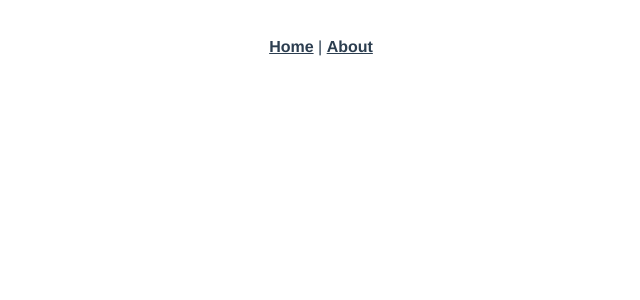
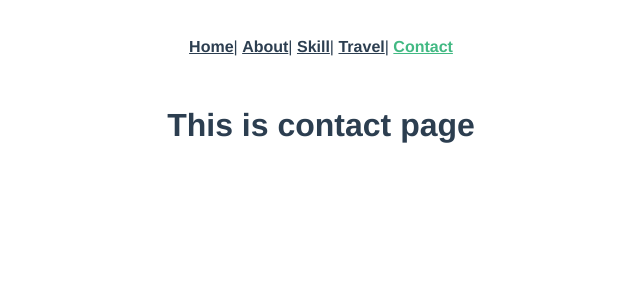
Before and after one commit to Senple/semple_portfolio_by_vue, a Vue app: page /contact in a window 1280 px wide. Shown: the top 300 px of the page, without its empty margins (319-959 px from the left). Built offline with nearby package versions, Linux system fonts and the light colour scheme.

Commit message:
コンポーネントファイルの作成

```diff
--- a/src/App.vue
+++ b/src/App.vue
@@ -1,10 +1,13 @@
 <template>
   <div id="app">
     <div id="nav">
-      <router-link to="/">Home</router-link> |
-      <router-link to="/about">About</router-link>
+      <router-link to="/">Home</router-link>|
+      <router-link to="/about">About</router-link>|
+      <router-link to="/skill">Skill</router-link>|
+      <router-link to="/travel">Travel</router-link>|
+      <router-link to="/contact">Contact</router-link>
     </div>
-    <router-view/>
+    <router-view />
   </div>
 </template>
 
--- a/src/router/index.js
+++ b/src/router/index.js
@@ -1,22 +1,38 @@
 import Vue from 'vue'
 import VueRouter from 'vue-router'
 import Home from '../views/Home.vue'
+import About from '../views/About.vue'
+import Skill from '../views/Skill.vue'
+import Travel from '../views/Travel.vue'
+import Contact from '../views/Contact.vue'
 
 Vue.use(VueRouter)
 
-  const routes = [
+const routes = [
   {
     path: '/',
     name: 'Home',
     component: Home
-  },
-  {
+  }, {
     path: '/about',
     name: 'About',
+    component: About
     // route level code-splitting
     // this generates a separate chunk (about.[hash].js) for this route
     // which is lazy-loaded when the route is visited.
-    component: () => import(/* webpackChunkName: "about" */ '../views/About.vue')
+    // component: () => import(/* webpackChunkName: "about" */ '../views/About.vue')
+  }, {
+    path: '/skill',
+    name: 'Skill',
+    component: Skill
+  }, {
+    path: '/travel',
+    name: 'Travel',
+    component: Travel
+  }, {
+    path: '/contact',
+    name: 'Contact',
+    component: Contact
   }
 ]
 
--- /dev/null
+++ b/src/views/Contact.vue
@@ -0,0 +1,5 @@
+<template>
+  <div class="contact">
+    <h1>This is contact page</h1>
+  </div>
+</template>
--- /dev/null
+++ b/src/views/Skill.vue
@@ -0,0 +1,5 @@
+<template>
+  <div class="skill">
+    <h1>This is Skill page</h1>
+  </div>
+</template>
--- /dev/null
+++ b/src/views/Travel.vue
@@ -0,0 +1,5 @@
+<template>
+  <div class="travel">
+    <h1>This is Travel page</h1>
+  </div>
+</template>
```
